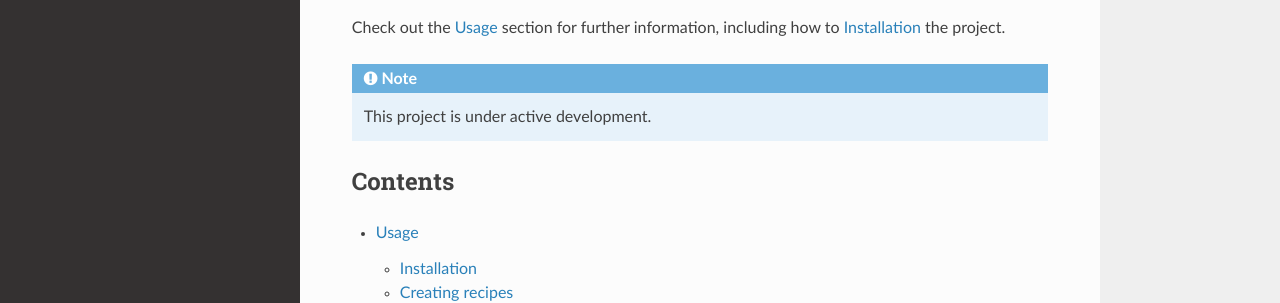
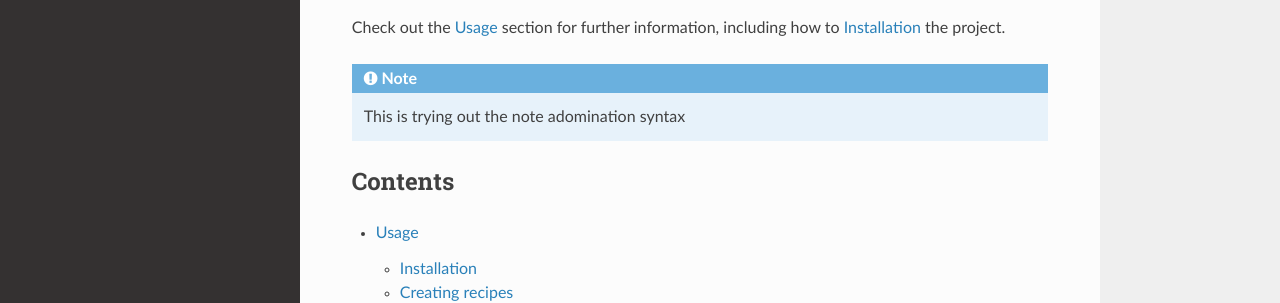
Before and after one commit to AYkimchi2000/readthedocs, a Sphinx documentation site: the page built from docs/source/index.rst, in a window 1280 px wide. Shown: the part 240-543 px from the top of the page. Built offline with Sphinx 7.4.7 and the Read the Docs theme 2.0.0, drawn with Linux system fonts in a browser that asks for light colours.

Commit message:
Update index.rst

```diff
--- a/docs/source/index.rst
+++ b/docs/source/index.rst
@@ -11,7 +11,7 @@ how to :ref:`installation` the project.
 
 .. note::
 
-   This project is under active development.
+   This is trying out the note adomination syntax
 
 Contents
 --------
```
